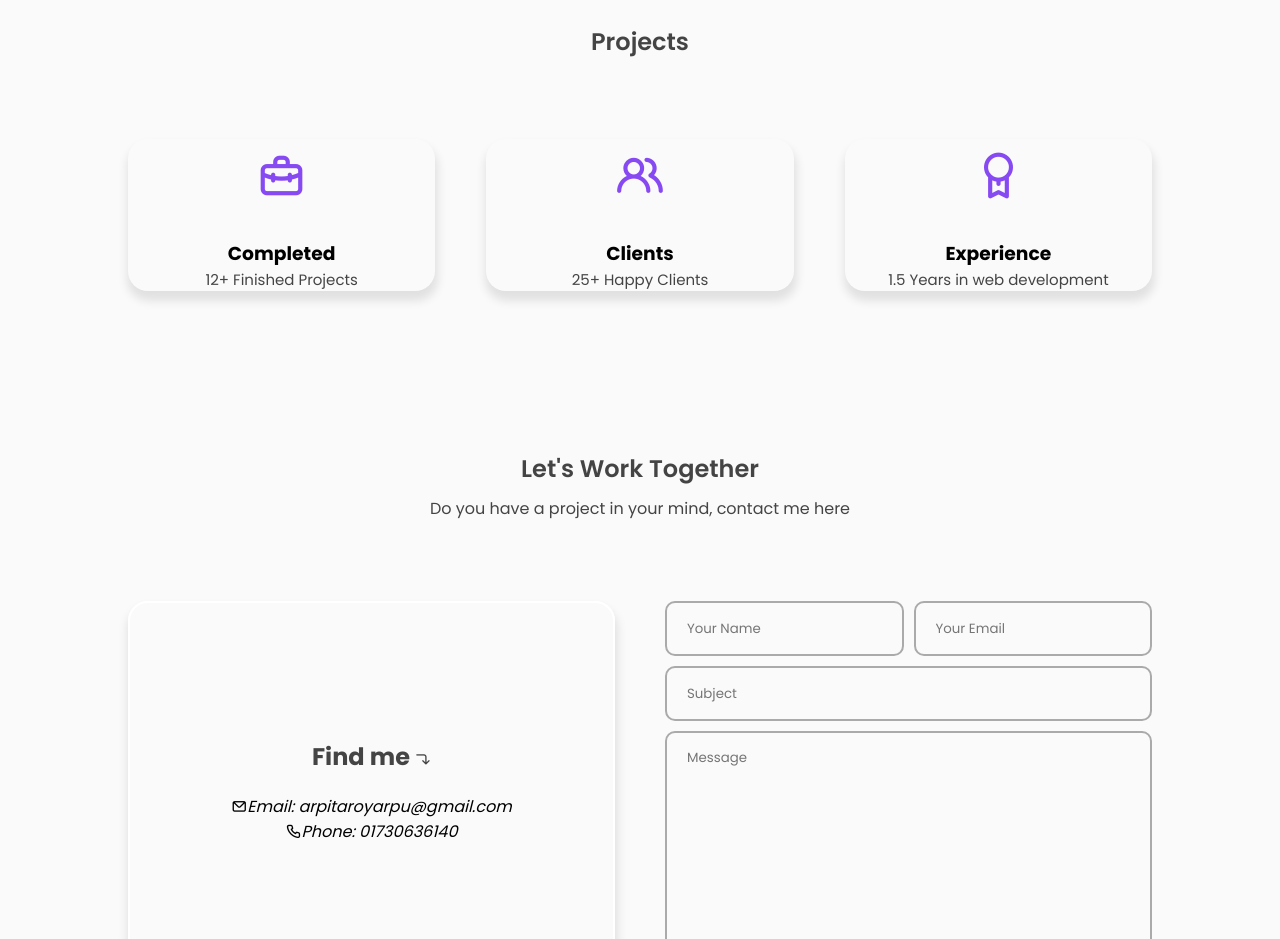
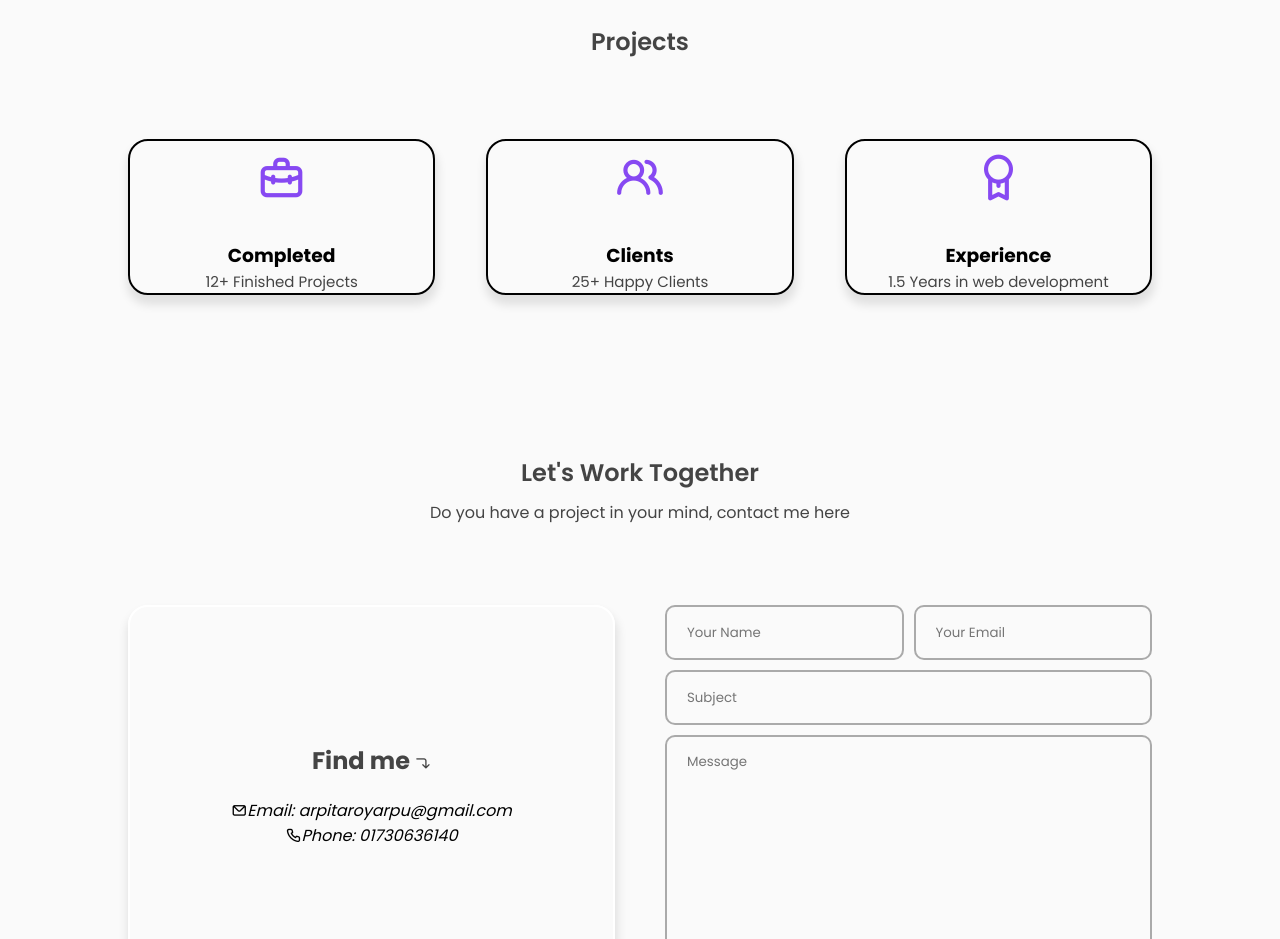
Before and after one commit to arpitaroyarpu/Arpi-Protfolio, a plain HTML site: page index.html in a window 1280 px wide. Shown: the part 1540-2479 px from the top of the page. Drawn offline with nearby package versions, Linux system fonts and the light colour scheme; a web font is replaced by a local one.

Commit message:
Update style.css

```diff
--- a/style.css
+++ b/style.css
@@ -548,7 +548,7 @@ i {
   width: 30%;
   height: 250%;
   background: transparent;
-  border: 2px solid var(--border-color); /* Add border here */
+  border: 2px solid #000 ; /* Add border here */
   border-radius: 20px;
   box-shadow: 1px 8px 10px 2px var(--first-shadow);
   overflow: hidden;
```
